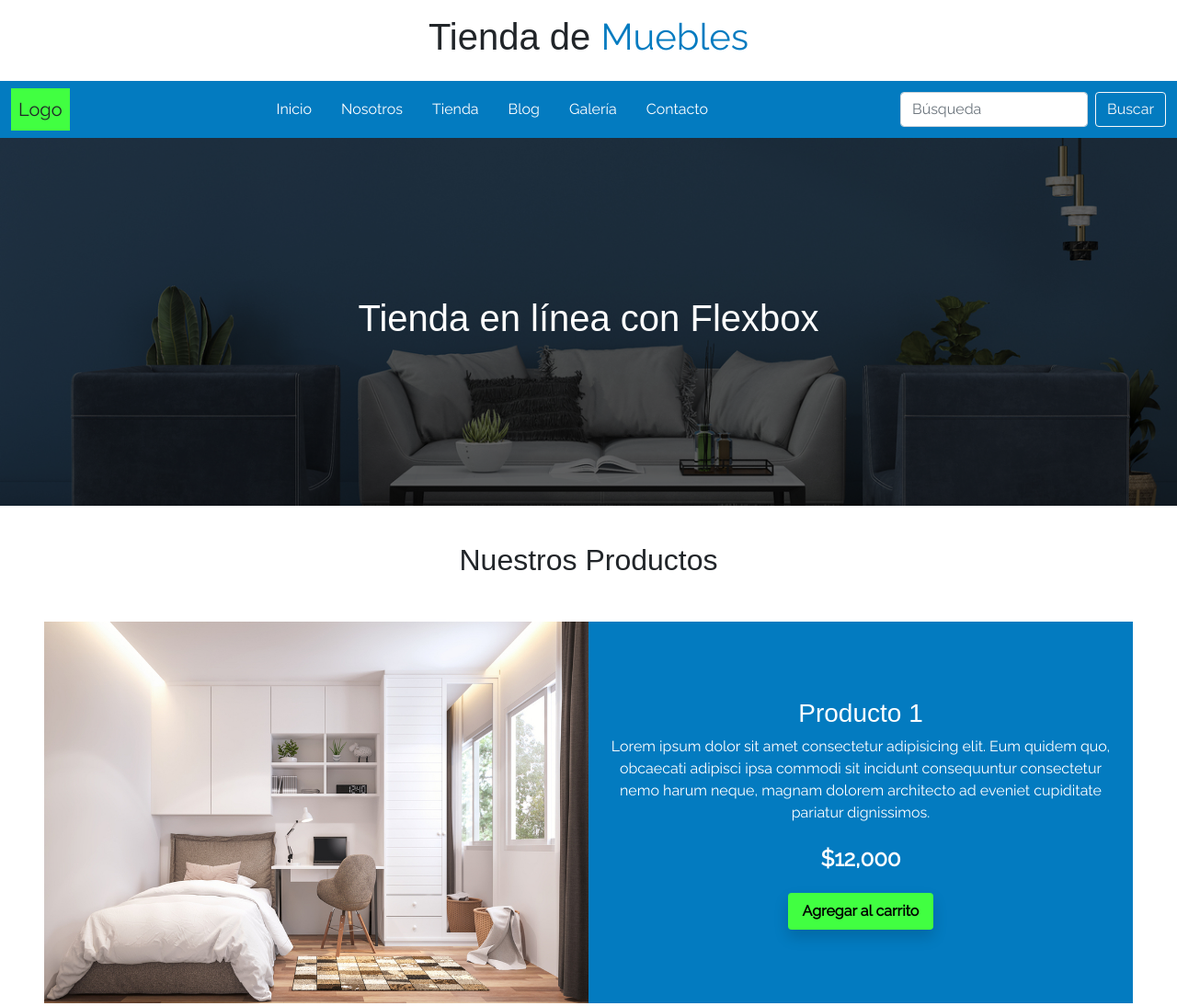
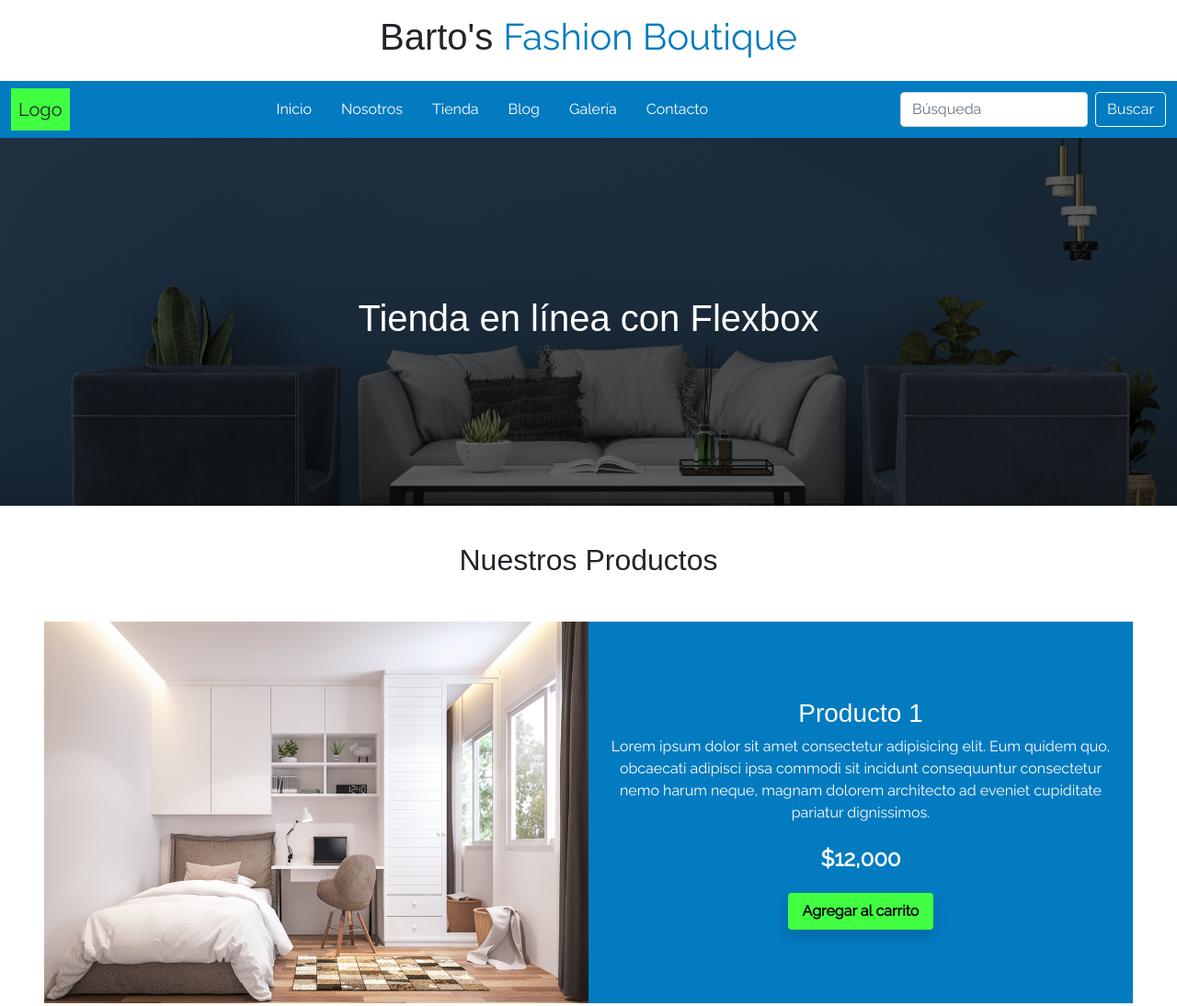
Before and after one commit to rolarios/proyecto-front, a plain HTML site: page index.html in a window 1280 px wide. Shown: the top 1094 px of the page at 92% size. Drawn offline with Linux system fonts and the light colour scheme.

Commit message:
bartos fashion

```diff
--- a/index.html
+++ b/index.html
@@ -54,7 +54,7 @@ adjuntos del proyecto. -->
 <body>
     <!-- -------------HEADER---------------- -->
     <header class="text-center py-3">
-        <h1>Tienda de <span>Muebles</span></h1>
+        <h1>Barto's <span>Fashion Boutique</span></h1>
     </header>
 
     <nav class="navbar navbar-expand-lg bg-body-tertiary navbar-dark bg-primary">
```
